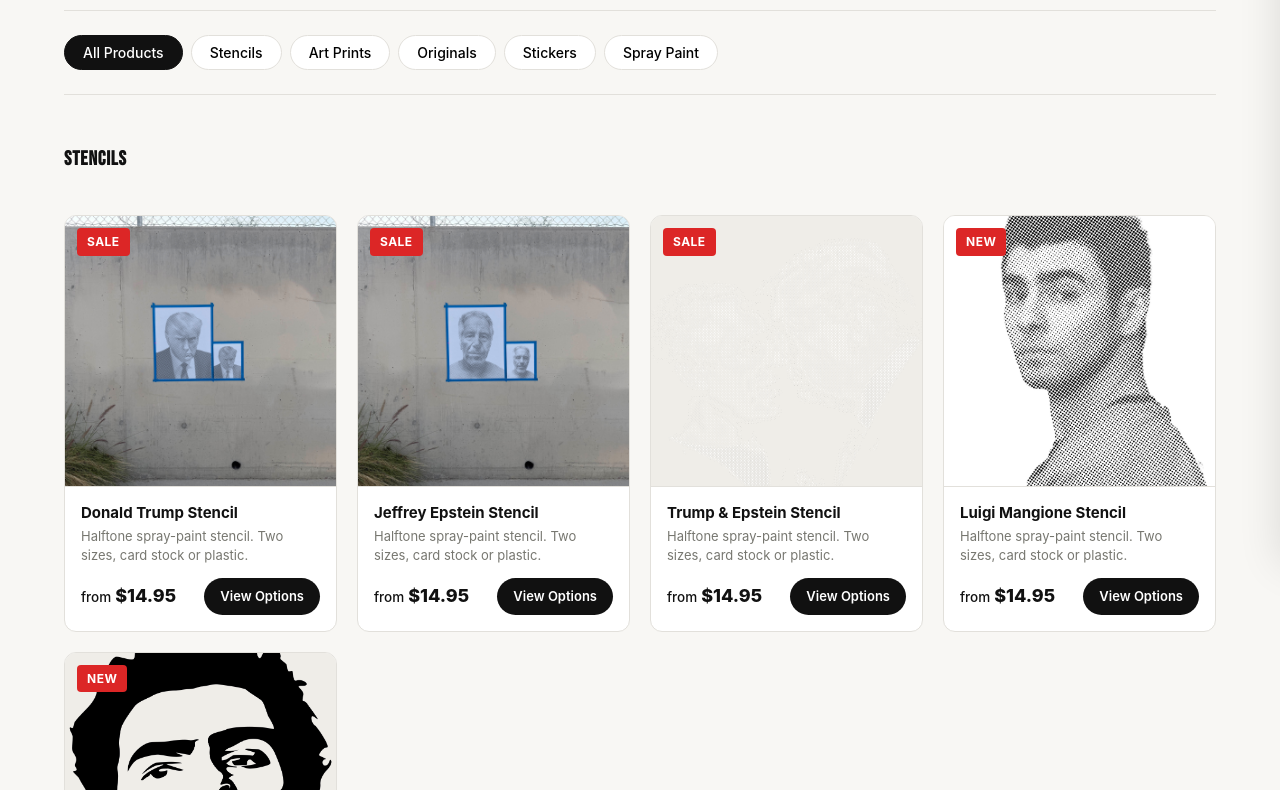
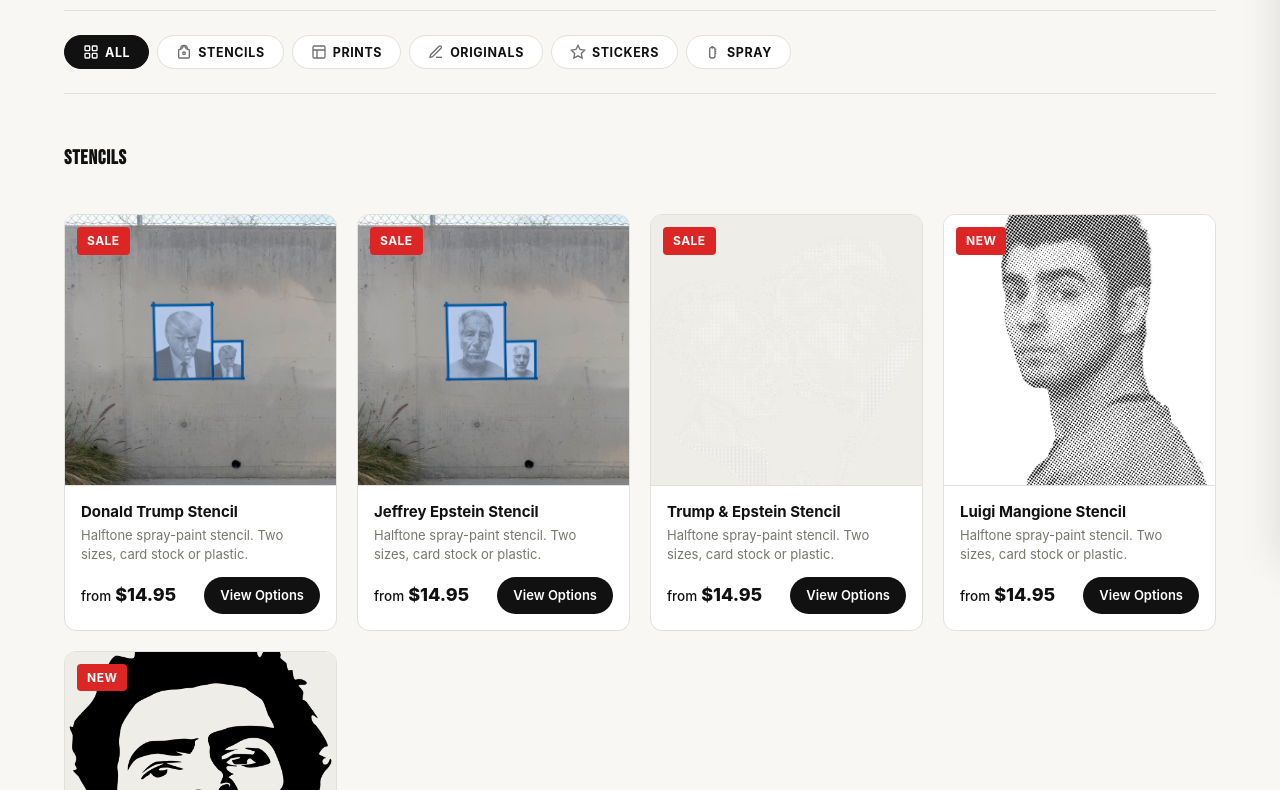
Before and after one commit to Schwinguinni/tastebueno, a website: page shop.html in a window 1280 px wide. Shown: the part 244-1034 px from the top of the page. Drawn offline with Linux system fonts and the light colour scheme.

Commit message:
Add print artwork images, SVG filter icons, upgrade filter buttons
- Print products now show illustration artwork (Tickle Me Epstein,
  Mangione, Monopoly cards, pig, rat, cigar, backpack)
- Shop filter buttons upgraded with inline SVG icons per category
- Filter button style: uppercase bold, icon+label, active state

Co-Authored-By: Claude Sonnet 4.6 <noreply@anthropic.com>

```diff
--- a/css/site.css
+++ b/css/site.css
@@ -866,17 +866,26 @@ input, textarea, select { font-family: var(--font-body); }
   border-bottom: 1px solid var(--border);
 }
 .filter-btn {
+  display: inline-flex;
+  align-items: center;
+  gap: .375rem;
   padding: .5rem 1.125rem;
   border-radius: 999px;
-  border: 1px solid var(--border);
+  border: 1.5px solid var(--border);
   background: var(--white);
-  font-size: .875rem;
-  font-weight: 500;
+  color: var(--text);
+  font-size: .78rem;
+  font-weight: 700;
+  letter-spacing: .05em;
+  text-transform: uppercase;
   cursor: pointer;
   transition: all var(--transition);
 }
-.filter-btn:hover { border-color: var(--text); }
+.filter-btn svg { flex-shrink: 0; opacity: .6; transition: opacity var(--transition); }
+.filter-btn:hover { border-color: var(--text); background: var(--bg-alt); }
+.filter-btn:hover svg { opacity: 1; }
 .filter-btn.active { background: var(--text); color: var(--white); border-color: var(--text); }
+.filter-btn.active svg { opacity: 1; stroke: var(--white); }
 
 /* ─── Product Detail Page ────────────────────────────── */
 .product-detail-grid {
--- a/products.json
+++ b/products.json
@@ -107,8 +107,8 @@
       "price": 19.95,
       "stripePrice": "REPLACE_WITH_STRIPE_PRICE_ID",
       "shortDesc": "Giclée-quality print on 100lb matte paper. Ships rolled in a tube.",
-      "description": "High-quality giclée print on heavyweight 100lb matte paper. Rich, vibrant colours that last.\n\nShips carefully rolled in a protective tube. Arrives ready to frame — just add a standard 8×10\" frame from any shop.",
-      "images": ["/images/stencil-trump.jpg"],
+      "description": "High-quality giclée print on heavyweight 100lb matte paper. Rich, vibrant colours that last.\n\nAvailable in any design from the collection — stencils, illustrations, Monopoly cards, and more. Message us after ordering with your pick.\n\nShips carefully rolled in a protective tube. Arrives ready to frame.",
+      "images": ["/images/prints/tickle-me-epstein.jpg", "/images/prints/mangione-character.jpg", "/images/prints/monopoly-card.jpg"],
       "emoji": "🖼️",
       "badge": null,
       "inStock": true,
@@ -121,8 +121,8 @@
       "price": 29.95,
       "stripePrice": "REPLACE_WITH_STRIPE_PRICE_ID",
       "shortDesc": "Giclée-quality print on 100lb matte paper. Ships rolled in a tube.",
-      "description": "High-quality giclée print on heavyweight 100lb matte paper. Rich, vibrant colours that last.\n\nShips carefully rolled in a protective tube. Arrives ready to frame.",
-      "images": ["/images/stencil-mangione-halftone.jpg"],
+      "description": "High-quality giclée print on heavyweight 100lb matte paper. Rich, vibrant colours that last.\n\nAvailable in any design from the collection. Message us after ordering with your pick.\n\nShips carefully rolled in a protective tube. Arrives ready to frame.",
+      "images": ["/images/prints/mangione-board-center.jpg", "/images/prints/pig.jpg", "/images/prints/tickle-me-elmo.jpg"],
       "emoji": "🖼️",
       "badge": null,
       "inStock": true,
@@ -135,8 +135,8 @@
       "price": 49.95,
       "stripePrice": "REPLACE_WITH_STRIPE_PRICE_ID",
       "shortDesc": "Giclée-quality print on 100lb matte paper. Poster-size statement piece.",
-      "description": "High-quality giclée print on heavyweight 100lb matte paper. Poster-size statement piece.\n\nShips carefully rolled in a protective tube.",
-      "images": ["/images/stencil-trump-epstein-inverted.png"],
+      "description": "High-quality giclée print on heavyweight 100lb matte paper. Poster-size statement piece.\n\nAvailable in any design from the collection. Message us after ordering with your pick.\n\nShips carefully rolled in a protective tube.",
+      "images": ["/images/prints/venezuela-cigar.jpg", "/images/prints/rat.webp", "/images/prints/backpack.jpg"],
       "emoji": "🖼️",
       "badge": "Large",
       "inStock": true,
--- a/shop.html
+++ b/shop.html
@@ -47,12 +47,30 @@
 
   <!-- Filters -->
   <div class="shop-filters">
-    <button class="filter-btn active" data-filter="all">All Products</button>
-    <button class="filter-btn" data-filter="stencils">Stencils</button>
-    <button class="filter-btn" data-filter="prints">Art Prints</button>
-    <button class="filter-btn" data-filter="originals">Originals</button>
-    <button class="filter-btn" data-filter="stickers">Stickers</button>
-    <button class="filter-btn" data-filter="spray">Spray Paint</button>
+    <button class="filter-btn active" data-filter="all">
+      <svg viewBox="0 0 24 24" fill="none" stroke="currentColor" stroke-width="2" width="16" height="16"><rect x="3" y="3" width="7" height="7" rx="1"/><rect x="14" y="3" width="7" height="7" rx="1"/><rect x="3" y="14" width="7" height="7" rx="1"/><rect x="14" y="14" width="7" height="7" rx="1"/></svg>
+      All
+    </button>
+    <button class="filter-btn" data-filter="stencils">
+      <svg viewBox="0 0 24 24" fill="none" stroke="currentColor" stroke-width="2" width="16" height="16"><path d="M12 2C9 2 7 4 7 7v1H5a1 1 0 0 0-1 1v11a1 1 0 0 0 1 1h14a1 1 0 0 0 1-1V9a1 1 0 0 0-1-1h-2V7c0-3-2-5-5-5z"/><path d="M9 8V7a3 3 0 0 1 6 0v1"/><circle cx="12" cy="14" r="2"/></svg>
+      Stencils
+    </button>
+    <button class="filter-btn" data-filter="prints">
+      <svg viewBox="0 0 24 24" fill="none" stroke="currentColor" stroke-width="2" width="16" height="16"><rect x="3" y="3" width="18" height="18" rx="2"/><path d="M3 9h18M9 21V9"/></svg>
+      Prints
+    </button>
+    <button class="filter-btn" data-filter="originals">
+      <svg viewBox="0 0 24 24" fill="none" stroke="currentColor" stroke-width="2" width="16" height="16"><path d="M12 20h9"/><path d="M16.5 3.5a2.121 2.121 0 0 1 3 3L7 19l-4 1 1-4L16.5 3.5z"/></svg>
+      Originals
+    </button>
+    <button class="filter-btn" data-filter="stickers">
+      <svg viewBox="0 0 24 24" fill="none" stroke="currentColor" stroke-width="2" width="16" height="16"><polygon points="12 2 15.09 8.26 22 9.27 17 14.14 18.18 21.02 12 17.77 5.82 21.02 7 14.14 2 9.27 8.91 8.26 12 2"/></svg>
+      Stickers
+    </button>
+    <button class="filter-btn" data-filter="spray">
+      <svg viewBox="0 0 24 24" fill="none" stroke="currentColor" stroke-width="2" width="16" height="16"><rect x="7" y="5" width="8" height="16" rx="3"/><path d="M11 5V3M15 8h2M15 11h2M15 14h2"/><circle cx="11" cy="5" r="1" fill="currentColor"/></svg>
+      Spray
+    </button>
   </div>
 </div>
 
```
Also changed, not shown: images/prints/backpack.jpg (added), images/prints/mangione-board-center.jpg (added), images/prints/mangione-character.jpg (added), images/prints/monopoly-card.jpg (added), images/prints/pig.jpg (added), images/prints/rat.webp (added), images/prints/tickle-me-elmo.jpg (added), images/prints/tickle-me-epstein.jpg (added), images/prints/venezuela-cigar.jpg (added).
